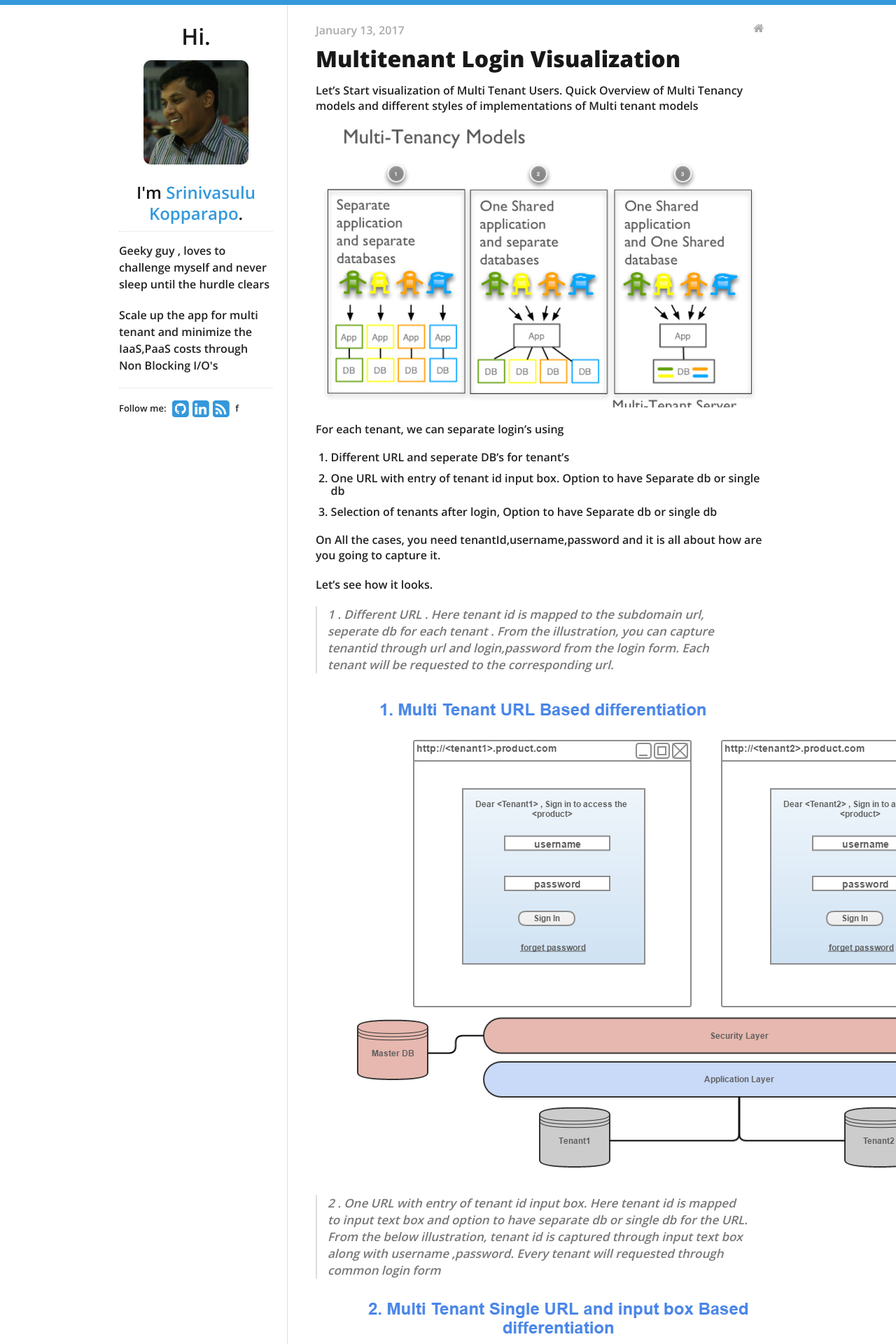
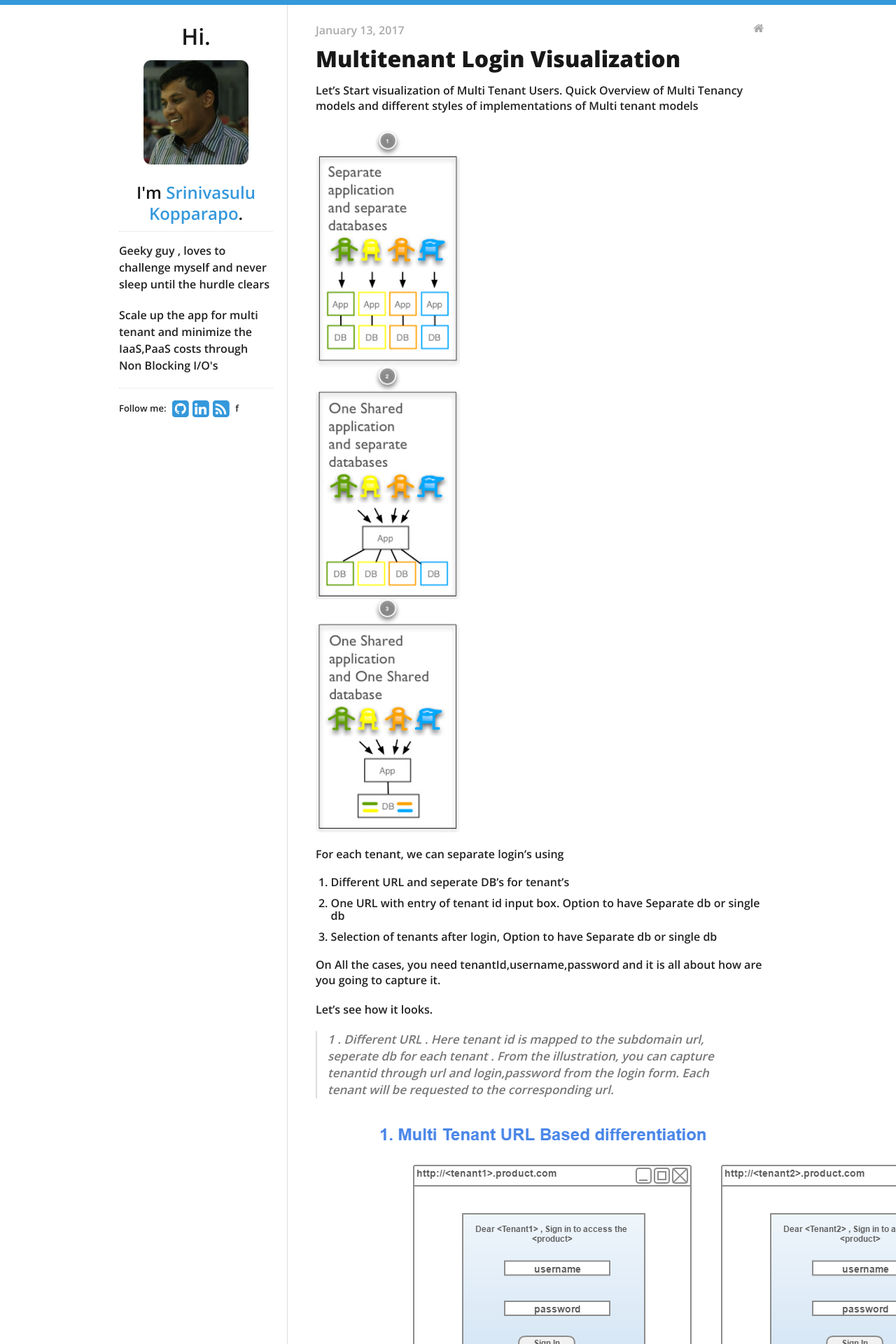
Before and after one commit to cnuonline/cnuonline.github.io, a Jekyll site: the page built from _posts/2017-01-13-Multitenant-Login-visualization.md, in a window 1280 px wide. Shown: the top 1920 px of the page at 70% size. Built offline with Jekyll 4.4.1, drawn with Linux system fonts in a browser that asks for light colours; nearby versions of some CDN libraries; our own code applies the rules of GitHub Pages for plain Markdown files.

Commit message:
adjusted the images

```diff
--- a/_posts/2017-01-13-Multitenant-Login-visualization.md
+++ b/_posts/2017-01-13-Multitenant-Login-visualization.md
@@ -1,7 +1,9 @@
 Let's Start visualization of Multi Tenant Users.
 Quick Overview of Multi Tenancy models and different styles of implementations of Multi tenant models
 
-![MultiTenant Models](https://cnuonline.github.io/MultiTenant_models.png)
+![MultiTenant_SeperateShared_application_Seperate_Database](https://cnuonline.github.io/MultiTenant_SeperateShared_application_Seperate_Database.png)
+![MultiTenant_OneShared_application_seperate_database](https://cnuonline.github.io/MultiTenant_OneShared_application_seperate_database.png)
+![MultiTenant_OneShared_application_OneShare_Database](https://cnuonline.github.io/MultiTenant_OneShared_application_OneShare_Database.png)
 
 For each tenant, we can separate login's using
 
```
